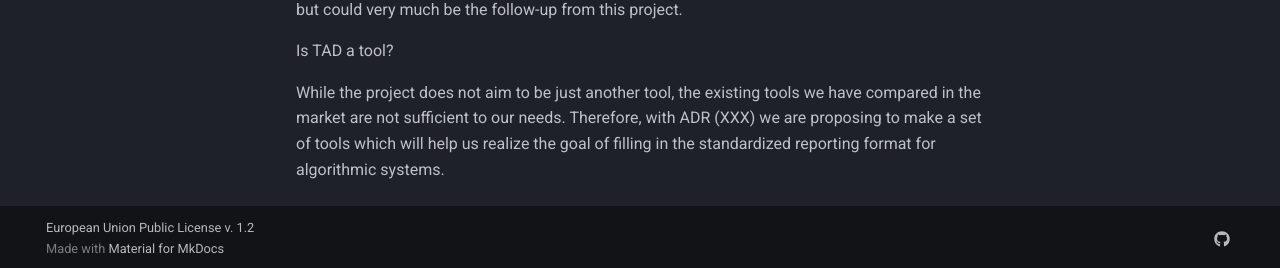
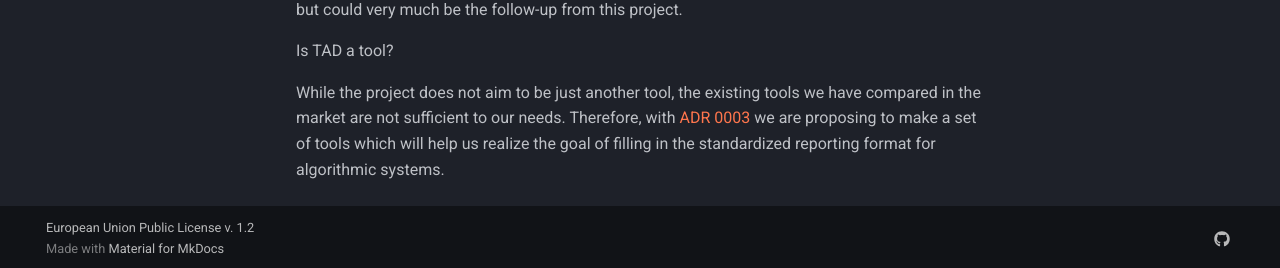
Before and after one commit to MinBZK/ai-validation, an MkDocs documentation site: the page built from docs/Projects/TAD/index.md, in a window 1280 px wide and 1100 px high. Shown: the part 829-1097 px from the top of the window. Built offline with MkDocs 1.6.1 and Material for MkDocs 9.7.7, drawn with Linux system fonts in a browser that asks for light colours; plug-ins that fetch from the network failed and are left out; comment, search, counter and statistics services are not loaded.

Commit message:
Adding words to the dictionary and adding reference to TAD Tool ADR

```diff
--- a/aivalidation_dictionary.txt
+++ b/aivalidation_dictionary.txt
@@ -2,6 +2,7 @@
 Aangifte
 Aequitas
 Algoritmeregister
+Algoritmekader
 Anch
 anneschuth
 architecting
@@ -94,3 +95,6 @@ webex
 webserver
 Weijs
 Woudloper
+ransparency
+lgorithmic
+ecision
--- a/docs/Projects/TAD/index.md
+++ b/docs/Projects/TAD/index.md
@@ -24,5 +24,5 @@ and alert on models a different approach should be taken but could very much be
 Is TAD a tool?
 
 While the project does not aim to be just another tool, the existing tools we have compared in the market are
-not sufficient to our needs. Therefore, with ADR (XXX) we are proposing to make a set of tools which will help us
-realize the goal of filling in the standardized reporting format for algorithmic systems.
+not sufficient to our needs. Therefore, with [ADR 0003](ADRs%2F0003-tad-tool.md) we are proposing to make a set of
+tools which will help us realize the goal of filling in the standardized reporting format for algorithmic systems.
```
